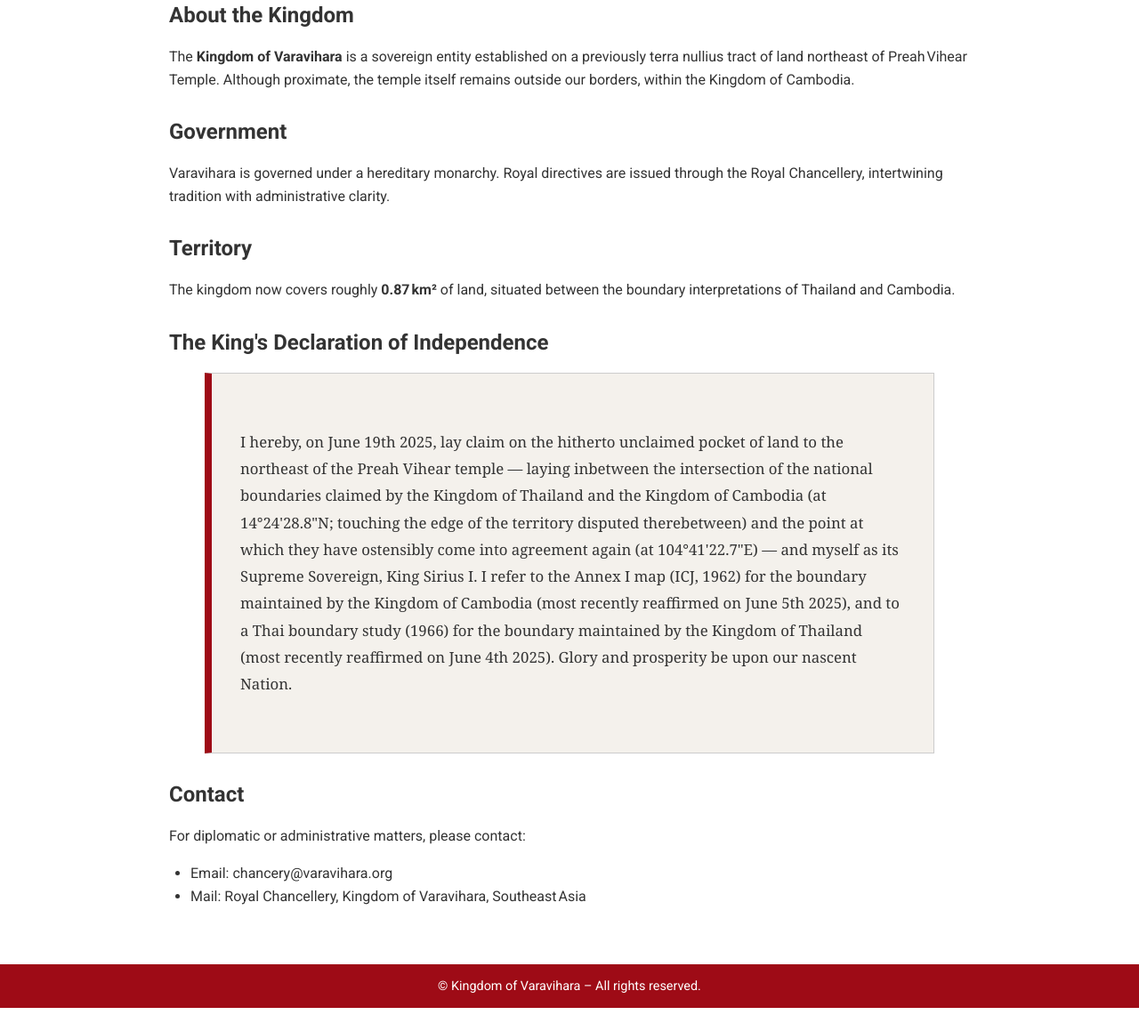
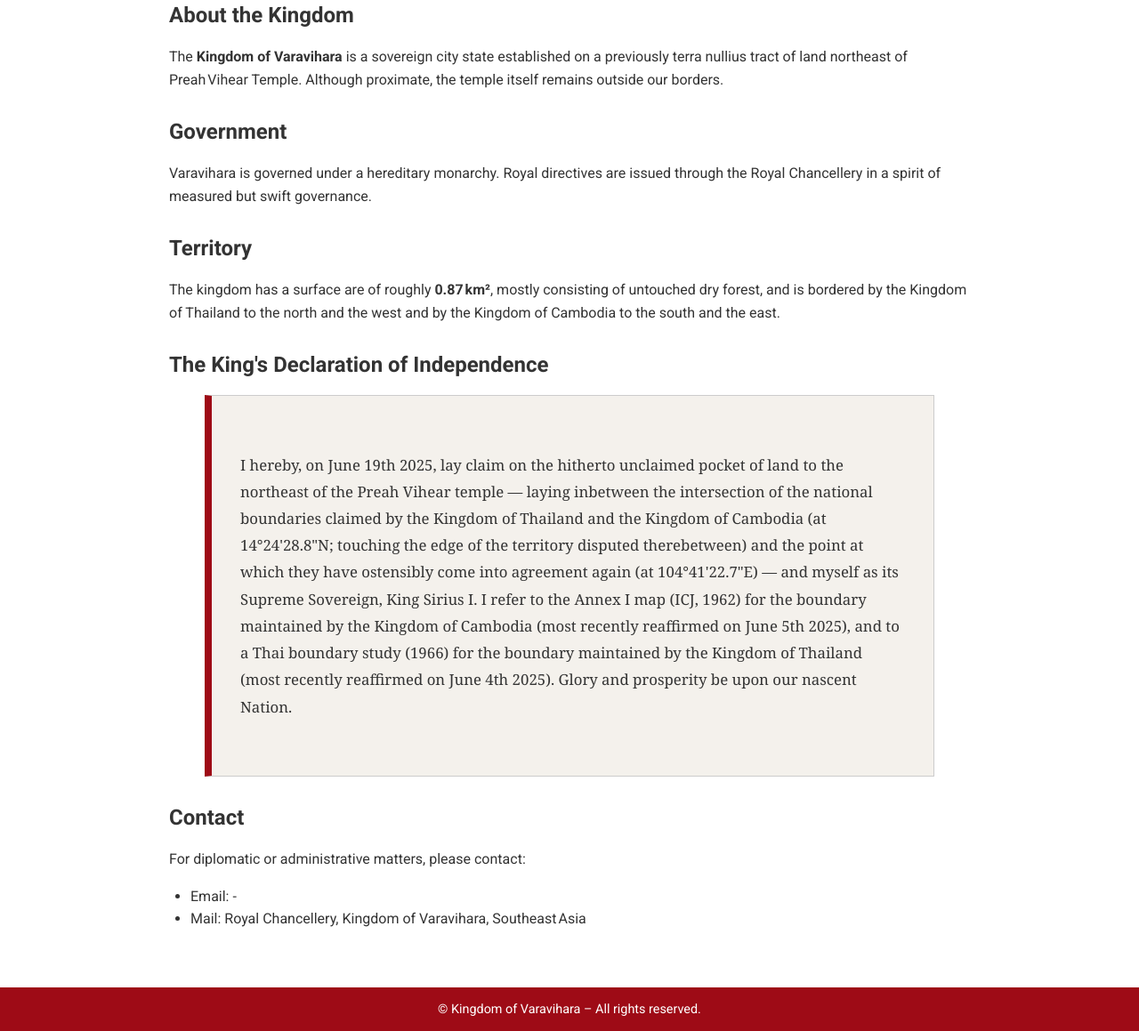
Before and after one commit to impjak/varavihara-gov, a plain HTML site: page index.html in a window 1280 px wide. Shown: the part 358-1517 px from the top of the page at 89% size. Before the commit the page ends 1491 px from the top, so only its background shows below. Drawn offline with Linux system fonts and the light colour scheme.

Commit message:
Update index.html

```diff
--- a/index.html
+++ b/index.html
@@ -79,9 +79,9 @@
     <section id="about">
       <h2>About the Kingdom</h2>
       <p>
-        The <strong>Kingdom of Varavihara</strong> is a sovereign entity established on
+        The <strong>Kingdom of Varavihara</strong> is a sovereign city state established on
         a previously terra nullius tract of land northeast of Preah Vihear Temple. Although proximate, the temple itself
-        remains outside our borders, within the Kingdom of Cambodia.
+        remains outside our borders.
       </p>
     </section>
 
@@ -89,15 +89,15 @@
       <h2>Government</h2>
       <p>
         Varavihara is governed under a hereditary monarchy. Royal directives are
-        issued through the Royal Chancellery, intertwining tradition with administrative clarity.
+        issued through the Royal Chancellery in a spirit of measured but swift governance.
       </p>
     </section>
 
     <section id="territory">
       <h2>Territory</h2>
       <p>
-        The kingdom now covers roughly <strong>0.87 km²</strong> of land,
-        situated between the boundary interpretations of Thailand and Cambodia.
+        The kingdom has a surface are of roughly <strong>0.87 km²</strong>, mostly consisting of untouched dry forest,
+        and is bordered by the Kingdom of Thailand to the north and the west and by the Kingdom of Cambodia to the south and the east.
       </p>
     </section>
 
@@ -112,7 +112,7 @@ I hereby, on June 19th 2025, lay claim on the hitherto unclaimed pocket of land
       <h2>Contact</h2>
       <p>For diplomatic or administrative matters, please contact:</p>
       <ul>
-        <li>Email: chancery@varavihara.org</li>
+        <li>Email: -</li>
         <li>Mail: Royal Chancellery, Kingdom of Varavihara, Southeast Asia</li>
       </ul>
     </section>
```
